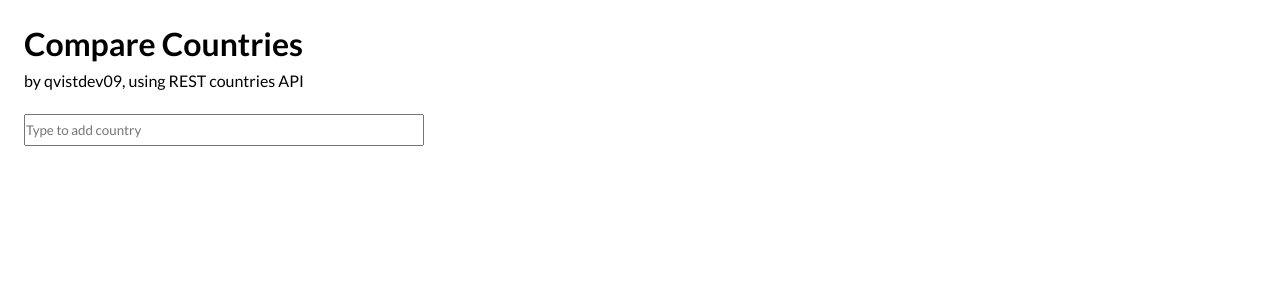
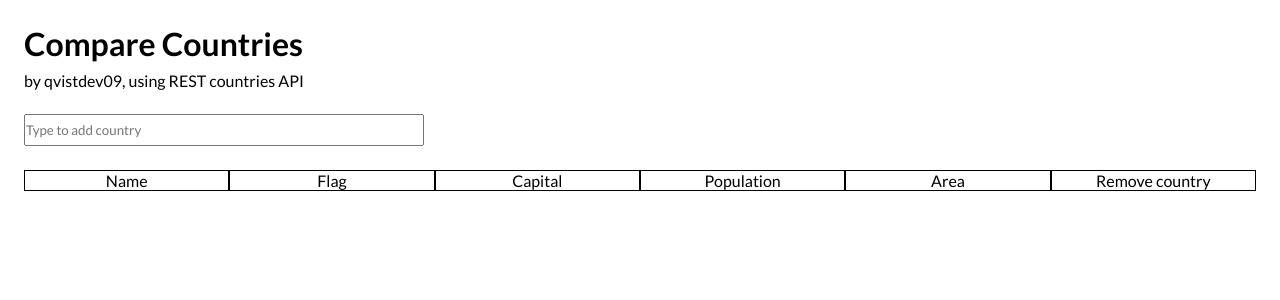
Before and after one commit to qvistdev09/compare-countries, a React (Create React App) app: page / in a window 1280 px wide. Shown: the top 300 px of the page. Built offline with nearby package versions, Linux system fonts and the light colour scheme.

Commit message:
refactor listed countries into grid

```diff
--- a/src/App.js
+++ b/src/App.js
@@ -7,6 +7,7 @@ import Header from './components/Header';
 import Country from './components/Country';
 import InputField from './components/InputField';
 import SuggestedCountries from './components/SuggestedCountries';
+import TableHeader from './components/TableHeader';
 
 class App extends React.Component {
   constructor(props) {
@@ -163,6 +164,8 @@ class App extends React.Component {
             add={this.fetchCountry}
           />
         </div>
+        <div id="countries-container">
+          <TableHeader />
           {this.state.selectedCountries.map((country) => (
             <Country
               {...country}
@@ -171,6 +174,7 @@ class App extends React.Component {
             />
           ))}
         </div>
+      </div>
     );
   }
 }
--- a/src/components/Country.js
+++ b/src/components/Country.js
@@ -1,15 +1,26 @@
 import React from 'react';
 
 function Country(props) {
-  return (
-    <div className="country-container m-bottom p-small">
-      <p>Name: {props.name}</p>
-      <p>Population: {props.population}</p>
-      <p>Capital: {props.capital}</p>
-      <img src={props.flag} alt="flag" />
+  return [
+    <div key={'name-cell-' + props.name} className="grid-cell">
+      <p>{props.name}</p>
+    </div>,
+    <div key={'flag-cell-' + props.name} className="grid-cell">
+      <img src={props.flag} alt={'The flag of ' + props.name} />
+    </div>,
+    <div key={'capital-cell-' + props.name} className="grid-cell">
+      <p>{props.capital}</p>
+    </div>,
+    <div key={'population-cell-' + props.name} className="grid-cell">
+      <p>{props.population}</p>
+    </div>,
+    <div key={'area-cell-' + props.name} className="grid-cell">
+      <p>{props.area}</p>
+    </div>,
+    <div key={'delete-cell-' + props.name} className="grid-cell">
       <button onClick={() => props.delete(props.alpha2Code)}>Delete</button>
-    </div>
-  );
+    </div>,
+  ];
 }
 
 export default Country;
--- /dev/null
+++ b/src/components/TableHeader.js
@@ -0,0 +1,26 @@
+import React from 'react';
+
+function TableHeader(props) {
+  return [
+    <div key="header-cell-name" className="grid-cell">
+      <p>Name</p>
+    </div>,
+    <div key="header-cell-flag" className="grid-cell">
+      <p>Flag</p>
+    </div>,
+    <div key="header-cell-capital" className="grid-cell">
+      <p>Capital</p>
+    </div>,
+    <div key="header-cell-population" className="grid-cell">
+      <p>Population</p>
+    </div>,
+    <div key="header-cell-area" className="grid-cell">
+      <p>Area</p>
+    </div>,
+    <div key="header-cell-delete" className="grid-cell">
+      <p>Remove country</p>
+    </div>,
+  ];
+}
+
+export default TableHeader;
--- a/src/css/style.css
+++ b/src/css/style.css
@@ -1,14 +1,21 @@
 * {
   font-family: 'Lato', sans-serif;
+}
+
+#countries-container {
+  display: grid;
+  grid-template-columns: 1fr 1fr 1fr 1fr 1fr 1fr;
 }
 
 #input-area {
   position: relative;
 }
+
 #search-field {
   height: 2rem;
   width: 25rem;
 }
+
 #suggestions-container {
   width: 25rem;
   border: 1px solid black;
@@ -26,8 +33,20 @@
   border: 1px solid black;
 }
 
+.grid-cell {
+  border: 1px solid black;
+  display: flex;
+  align-items: center;
+  justify-content: center;
+}
+
+.grid-cell button {
+  flex: 1;
+  align-self: stretch;
+}
+
 img {
-  max-width: 100px;
+  max-width: 150px;
 }
 
 button {
```
Lines whose indentation alone changed are shown as unchanged.
